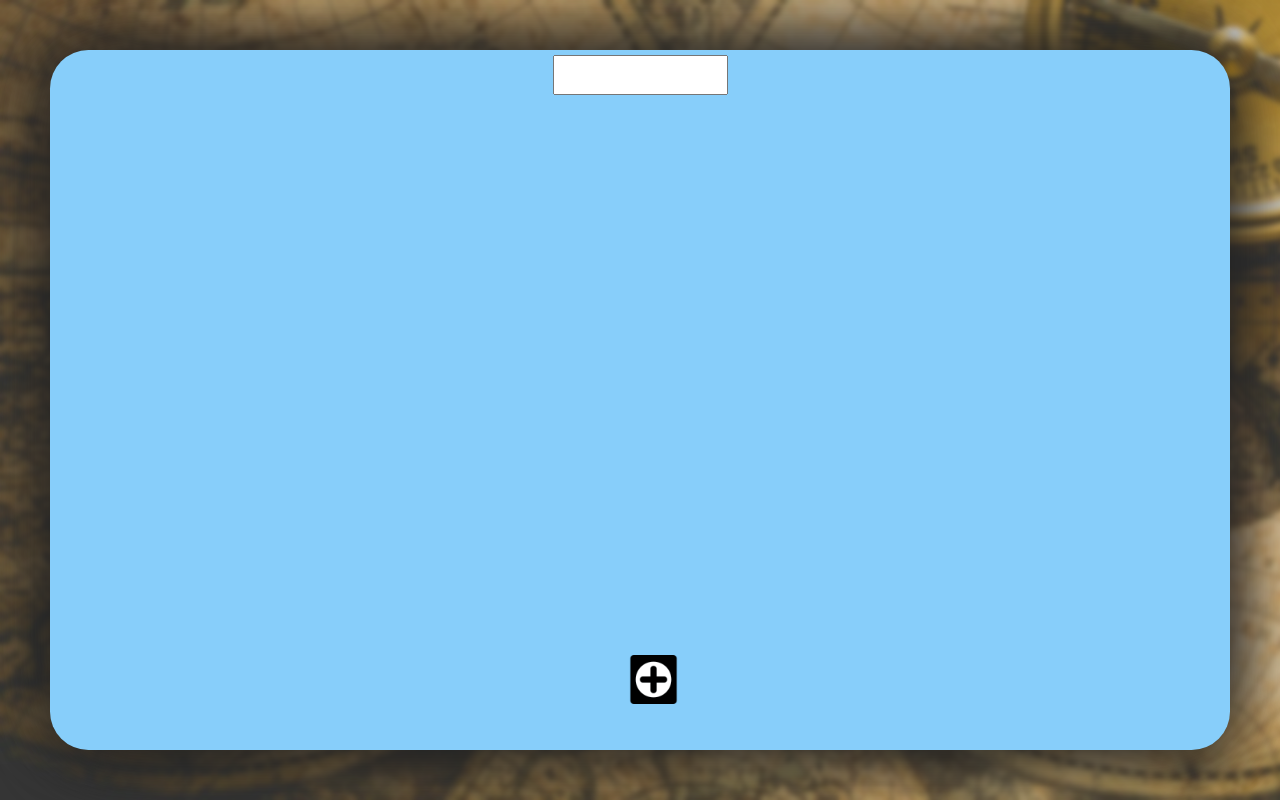
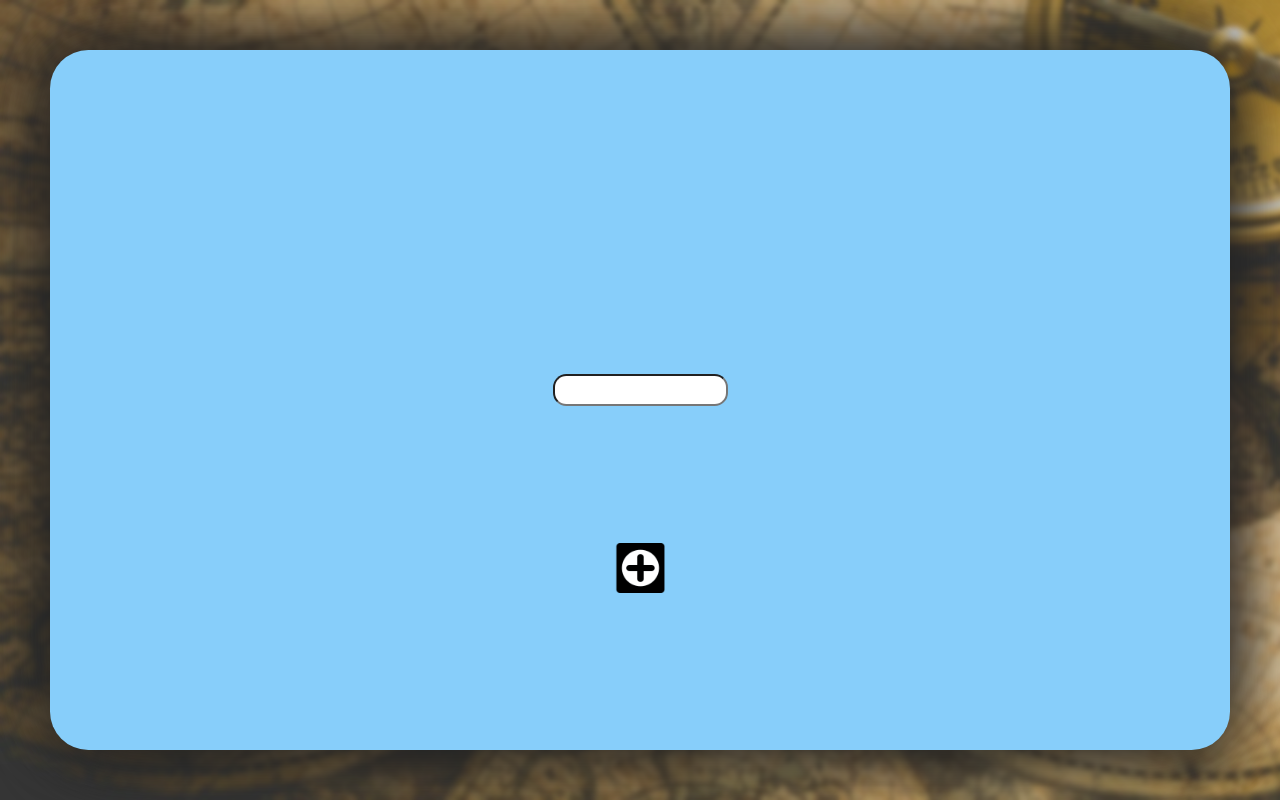
Before and after one commit to tal5/TimeLineGiora, a website: page public/index.html in a window 1280 px wide. Drawn offline with Linux system fonts and the light colour scheme.

Commit message:
fixed start page deisgn

```diff
--- a/index.js
+++ b/index.js
@@ -43,5 +43,5 @@ app.post('/addWork', async (req, res) => {
     res.redirect('/');
 });
 
-app.listen(PORT, () => console.log('listening on port' + PORT));
+app.listen(PORT, () => console.log('listening on port ' + PORT));
 //GoogleDrive('1wdfKhFZSWfpQwBmWnbJ5wNZslbF3iCO_YMU3TuqUiz8', OPERATION_TYPES.GET_DOCX)
--- a/public/index.html
+++ b/public/index.html
@@ -1,15 +1,17 @@
 <!DOCTYPE html>
 <html>
+
 <head>
   <title>Time Line</title>
   <link rel="stylesheet" type="text/css" href="style.css">
 </head>
+
 <body>
   <div class="container">
     <div class="background" id="indexBackground">
       <div class="upperDiv">
-         <form  class="searchTimeLine" action="/timeLine" method="GET" encType="multipart/form-data">
-         <input type="text" id="searchTime" name="searchTime">
+        <form class="searchTimeLineForm" action="/timeLine" method="GET" encType="multipart/form-data">
+          <input type="text" id="searchTime" class="searchTimeLine" name="searchTime">
         </form>
       </div>
       <div class="lowerDiv">
@@ -20,4 +22,5 @@
 
   <script src="index.js"></script>
 </body>
+
 </html>
--- a/public/style.css
+++ b/public/style.css
@@ -10,9 +10,6 @@
   height: 8vh;
   width: 3.84vw;
   border: none;
-  margin-top: 42em;
-  margin-left: 2em;
-  margin-bottom: 2em;
 }
 .addNew:focus {
   border: none;
@@ -23,7 +20,15 @@
 }
 
 .searchTimeLine{
-  height: 1em;
+  height: 100%;
+  border-radius: 1em;
+}
+
+.searchTimeLineForm{
+  height: auto;
+  display: flex;
+  width: 100%;
+  justify-content: end;
 }
 
 body{
@@ -62,11 +67,15 @@ body{
 .upperDiv{
   display: flex;
   flex-direction: column;
+  justify-content: end;
+  height: 50%;
 }
 
 .lowerDiv{
   display: flex;
   flex-direction: column;
+  justify-content: center;
+  height: 50%;
 }
 
 /*
```
Lines whose indentation alone changed are shown as unchanged.
